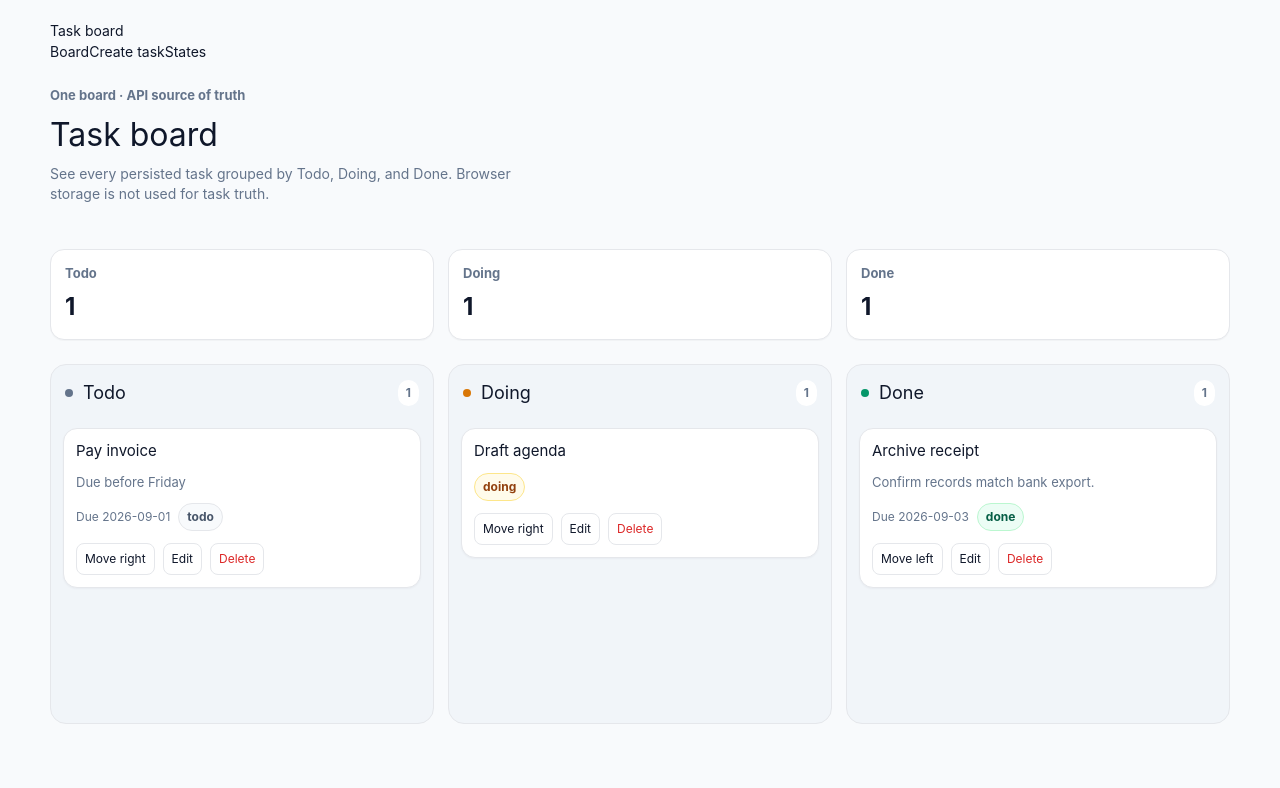
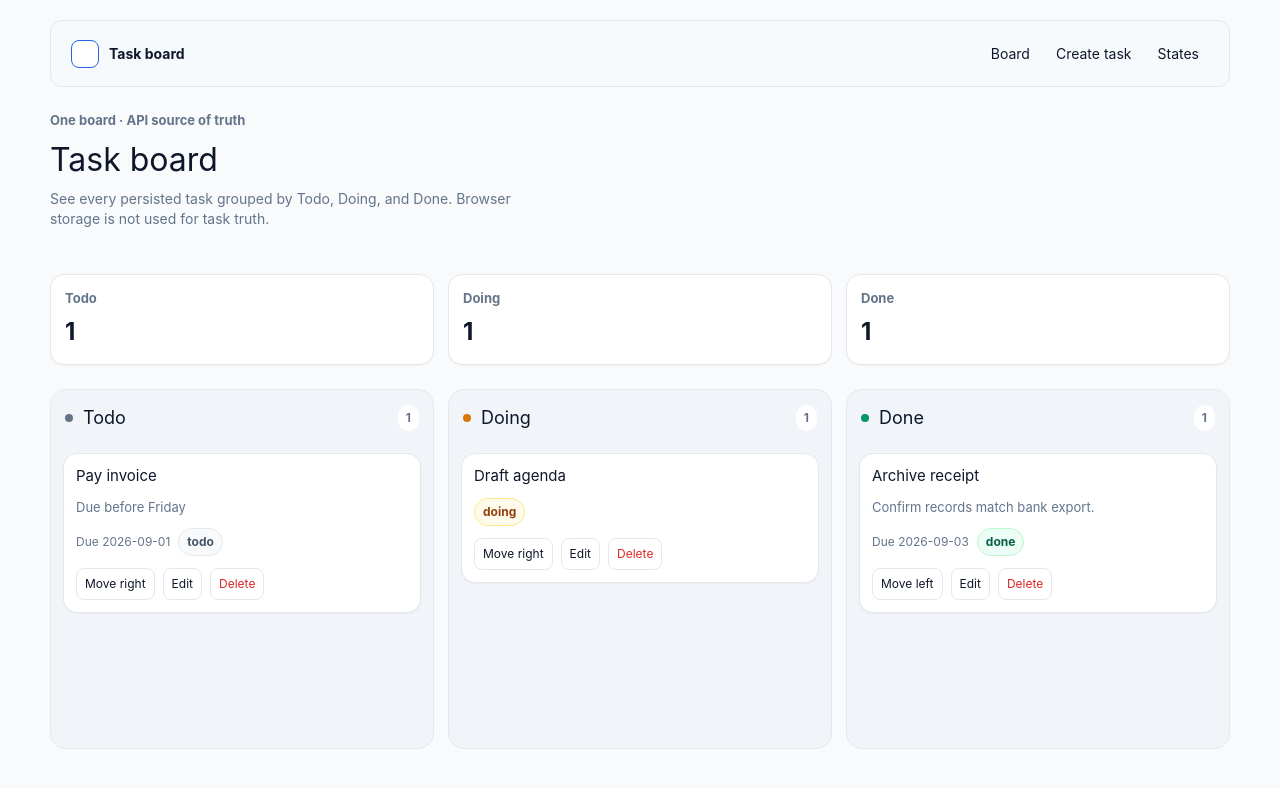
Before and after one commit to ThanhNV121097/project-4e289f8b, a Next.js app in the folder code/frontend/: page / in a window 1280 px wide. Shown: the top 788 px of the page. Built offline with nearby package versions, Linux system fonts and the light colour scheme.

Commit message:
fix(ui): style reachable topbar and actions

```diff
--- a/code/frontend/components/ViewTasksByStatus.module.css
+++ b/code/frontend/components/ViewTasksByStatus.module.css
@@ -1,6 +1,59 @@
 .shell {
   display: grid;
   gap: var(--space-14);
+}
+
+.topbar {
+  position: sticky;
+  top: var(--space-0);
+  z-index: 10;
+  display: flex;
+  flex-wrap: wrap;
+  gap: var(--space-8);
+  align-items: center;
+  justify-content: space-between;
+  padding: var(--space-9) var(--space-12);
+  background: var(--color-topbar-bg);
+  border: var(--border-width) solid var(--color-border);
+  border-radius: var(--radius-lg);
+}
+
+.brand,
+.nav a {
+  color: var(--color-text);
+  text-decoration: none;
+}
+
+.brand {
+  display: inline-flex;
+  gap: var(--space-7);
+  align-items: center;
+  font-weight: var(--weight-bold);
+}
+
+.mark {
+  width: var(--space-16);
+  height: var(--space-16);
+  border: var(--border-width) solid var(--color-primary);
+  border-radius: var(--radius-sm);
+  background: var(--color-surface);
+}
+
+.nav {
+  display: flex;
+  flex-wrap: wrap;
+  gap: var(--space-4);
+}
+
+.nav a {
+  padding: var(--space-6) var(--space-7);
+  border-radius: var(--radius-sm);
+  font-size: var(--text-base-sm);
+}
+
+.nav a:hover {
+  background: var(--color-muted-surface);
+  color: var(--color-primary-link-hover);
 }
 
 .hero {
@@ -61,7 +114,6 @@
   color: var(--color-text);
   font-size: var(--text-2xl);
 }
-
 .panel {
   display: grid;
   gap: var(--space-8);
@@ -103,7 +155,9 @@
   font-size: var(--text-base-sm);
 }
 
-.button:hover {
+.button:hover,
+.mini:hover,
+.danger:hover {
   background: var(--color-column-bg);
   transform: translateY(calc(var(--space-1) * -1));
 }
@@ -161,7 +215,6 @@
   gap: var(--space-8);
   padding: var(--space-8);
 }
-
 .empty {
   margin: var(--space-0);
   padding: var(--space-12);
@@ -249,13 +302,6 @@
   color: var(--color-danger);
 }
 
-.mini:disabled,
-.danger:disabled {
-  cursor: not-allowed;
-  color: var(--color-text-muted);
-  opacity: .7;
-}
-
 @keyframes pulse {
   50% {
     background: var(--color-column-bg);
```
